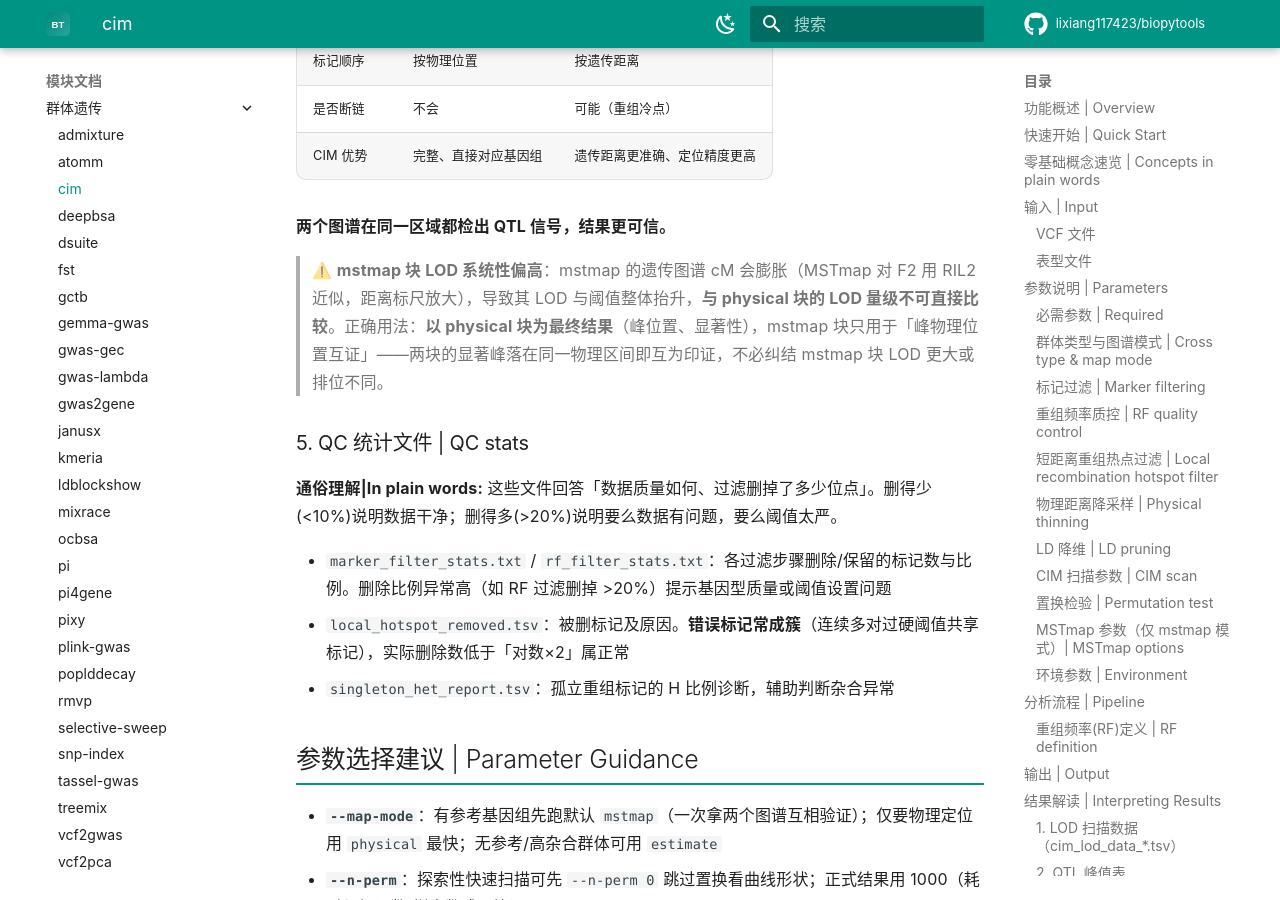
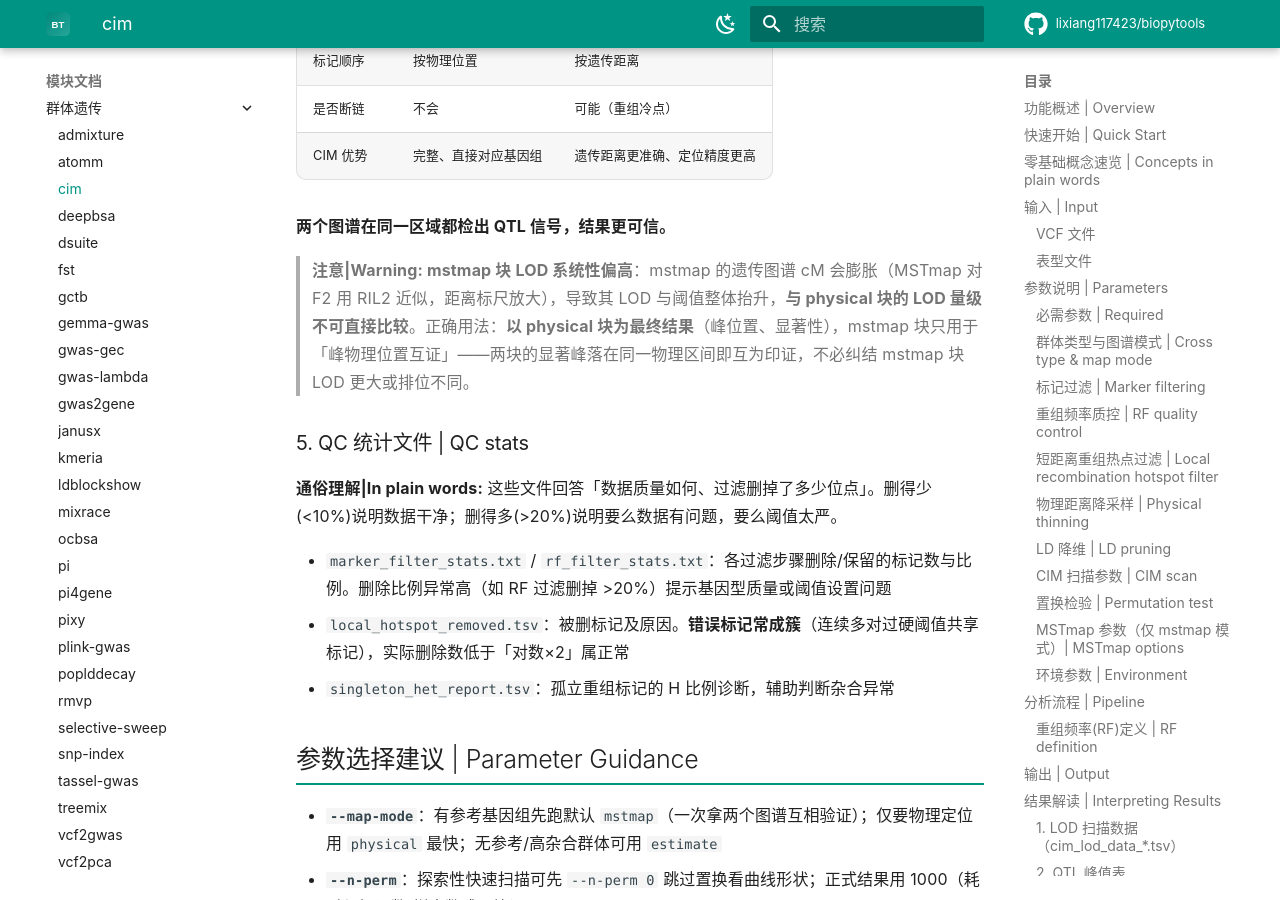
Before and after one commit to lixiang117423/biopytools, an MkDocs documentation site: the page built from docs/cim.md, in a window 1280 px wide and 900 px high, scrolled down 10267 px. Built offline with MkDocs 1.6.1 and Material for MkDocs 9.7.7, drawn with Linux system fonts in a browser that asks for light colours; comment, search, counter and statistics services are not loaded.

Commit message:
fix(cim): 移除警示行emoji(⚠️改纯文本),全量四查清零

```diff
--- a/docs/cim.md
+++ b/docs/cim.md
@@ -327,7 +327,7 @@ Chr01_6422855    LG12   23.697
 
 **两个图谱在同一区域都检出 QTL 信号，结果更可信。**
 
-> ⚠️ **mstmap 块 LOD 系统性偏高**：mstmap 的遗传图谱 cM 会膨胀（MSTmap 对 F2 用 RIL2 近似，距离标尺放大），导致其 LOD 与阈值整体抬升，**与 physical 块的 LOD 量级不可直接比较**。正确用法：**以 physical 块为最终结果**（峰位置、显著性），mstmap 块只用于「峰物理位置互证」——两块的显著峰落在同一物理区间即互为印证，不必纠结 mstmap 块 LOD 更大或排位不同。
+> **注意|Warning: mstmap 块 LOD 系统性偏高**：mstmap 的遗传图谱 cM 会膨胀（MSTmap 对 F2 用 RIL2 近似，距离标尺放大），导致其 LOD 与阈值整体抬升，**与 physical 块的 LOD 量级不可直接比较**。正确用法：**以 physical 块为最终结果**（峰位置、显著性），mstmap 块只用于「峰物理位置互证」——两块的显著峰落在同一物理区间即互为印证，不必纠结 mstmap 块 LOD 更大或排位不同。
 
 ### 5. QC 统计文件 | QC stats
 
```
